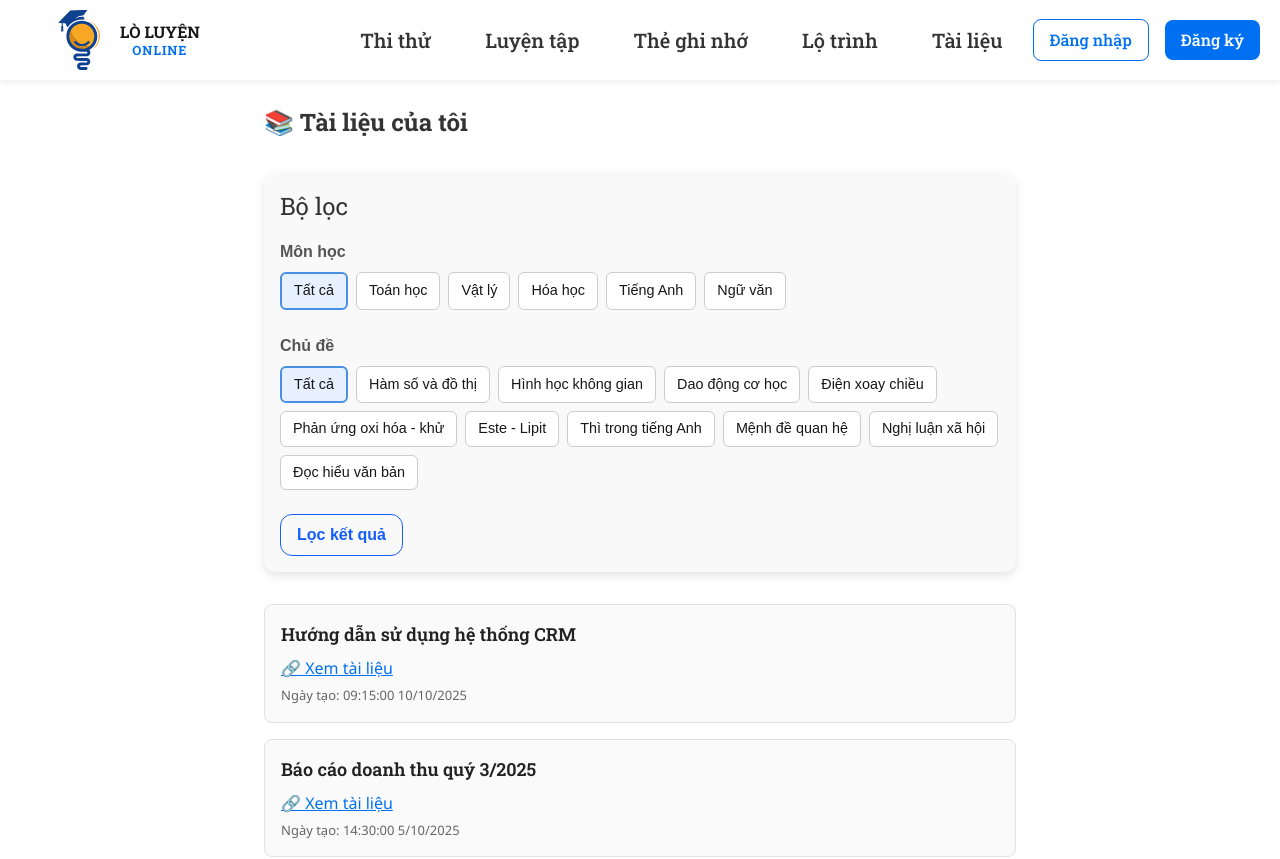
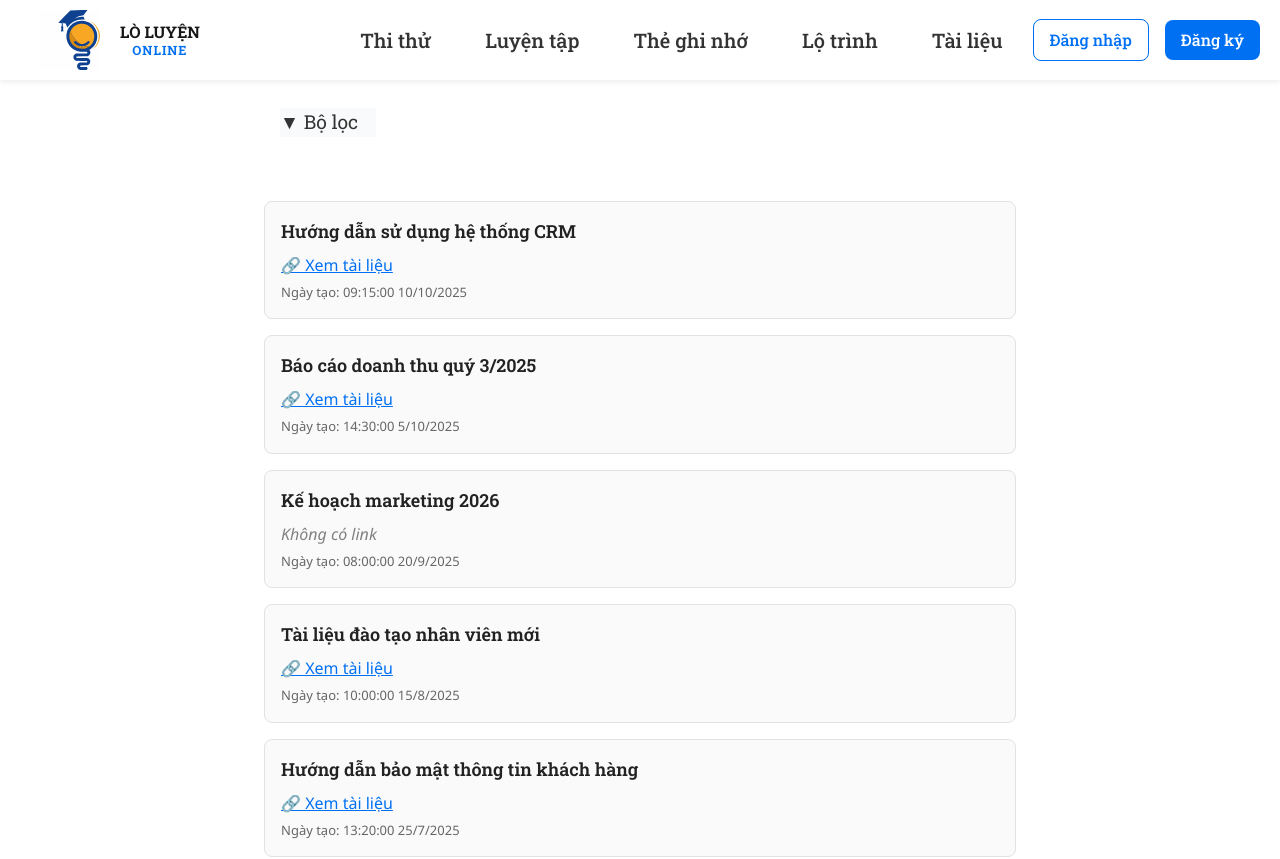
Before and after one commit to nguyenvietkhiemm/datn, a Next.js app: page /document in a window 1280 px wide. Shown: the top 859 px of the page. Built offline with nearby package versions, Linux system fonts and the light colour scheme.

Commit message:
fix header, filter

```diff
--- a/src/app/document/page.tsx
+++ b/src/app/document/page.tsx
@@ -68,7 +68,7 @@
 
     return (
         <div className={styles.container}>
-            <h1 className={styles.title}>📚 Tài liệu của tôi</h1>
+            <h1 className={styles.title}>Tài liệu của tôi</h1>
 
             {/* Bộ lọc */}
             <Filter documents={documents} setDocuments={setDocuments} />
--- a/src/components/filter/Filter.module.css
+++ b/src/components/filter/Filter.module.css
@@ -4,16 +4,28 @@
     margin: 2rem 0rem;
     padding: 1rem;
     font-family: Arial, sans-serif;
-    background-color: #f9f9f9;
     border-radius: 12px;
-    box-shadow: 0 4px 10px rgba(0,0,0,0.1);
 }
 
 /* Tiêu đề */
-.filter_container h2 {
+.filter_header {
+    color: #333;
+    cursor: pointer;
+    width: 6rem;
     margin-bottom: 1rem;
-    color: #333;
-    font-size: 1.5rem;
+    font-size: 1.2rem;
+    background: #f9fafb;
+    position: relative;
+    z-index: 900;
+}
+
+.active_border {
+    border: 1px solid #0070f3;
+    box-shadow: 0 0 8px rgba(0, 112, 243, 0.2);
+    background: #f9f9ff;
+    border-radius: .75rem;
+    padding: 1rem;
+    margin: -1.9rem 0 0 0.5rem;
 }
 
 /* FilterGroup */
--- a/src/components/filter/Filter.tsx
+++ b/src/components/filter/Filter.tsx
@@ -50,13 +50,13 @@
 
 export default function Filter(
     { exams = [], setExams, banks = [], setBanks, documents = [], setDocuments }
-    : FilterProps)
-    {
+        : FilterProps) {
 
     const [topics, setTopics] = useState<Topic[]>([]);
     const [subjects, setSubjects] = useState<Subject[]>([]);
     const [selectedSubject, setSelectedSubject] = useState<number | "All">("All");
     const [selectedTopic, setSelectedTopic] = useState<number | "All">("All");
+    const [showFilter, setShowFilter] = useState<boolean>(false)
 
     // Mock data
     useEffect(() => {
@@ -121,8 +121,14 @@
 
     return (
         <div className={styles.filter_container}>
-            <h2>Bộ lọc</h2>
+            <h2 onClick={() => setShowFilter(!showFilter)}
+                className={styles.filter_header}>
+                {showFilter ? "▲" : "▼"} Bộ lọc
+            </h2>
+
             {/* Filter */}
+            {showFilter &&
+                <div className={styles.active_border}>
                     <FilterGroup title={"Môn học"}
                         options={[{ label: "Tất cả", value: "All" },
                         ...subjects.map((s) => ({ label: s.name, value: s.subject_id }))
@@ -133,7 +139,6 @@
                             setSelectedTopic("All");
                         }}
                     />
-
                     <FilterGroup
                         title="Chủ đề"
                         options={[
@@ -145,11 +150,11 @@
                         selected={selectedTopic}
                         onSelect={(v) => setSelectedTopic(v)}
                     />
-
                     {/* nut loc */}
                     <Button variant="outline" onClick={handleFilter}>
                         Lọc kết quả
                     </Button>
+                </div>}
         </div>
     );
 }
--- a/src/components/header/Header.module.css
+++ b/src/components/header/Header.module.css
@@ -10,7 +10,6 @@
     box-shadow: 0 2px 6px rgba(0, 0, 0, 0.08);
     z-index: 1000;
     font-family: var(--font-heading);
-    position: relative;
 }
 
 .container {
--- a/src/components/header/Header.tsx
+++ b/src/components/header/Header.tsx
@@ -70,7 +70,6 @@
             </p>
           </Link>
         </div>
-
         <div className={styles.right}>
           <nav className={styles.nav}>
             {listNavbar.map((item, idx) => (
--- a/src/components/search/Search.tsx
+++ b/src/components/search/Search.tsx
@@ -0,0 +1,14 @@
+"use client"
+import styles from "./Search.module.css"
+
+export default function Search() {
+    return (
+        <div className={styles.search_element}>
+            <input
+                type="text"
+                placeholder="Tìm kiếm..."
+                className={styles.search_input}
+            />
+        </div>
+    )
+}
```
Also changed, not shown: src/components/search/Search.module.css (+21 -0 lines). Lines whose indentation alone changed are shown as unchanged.
